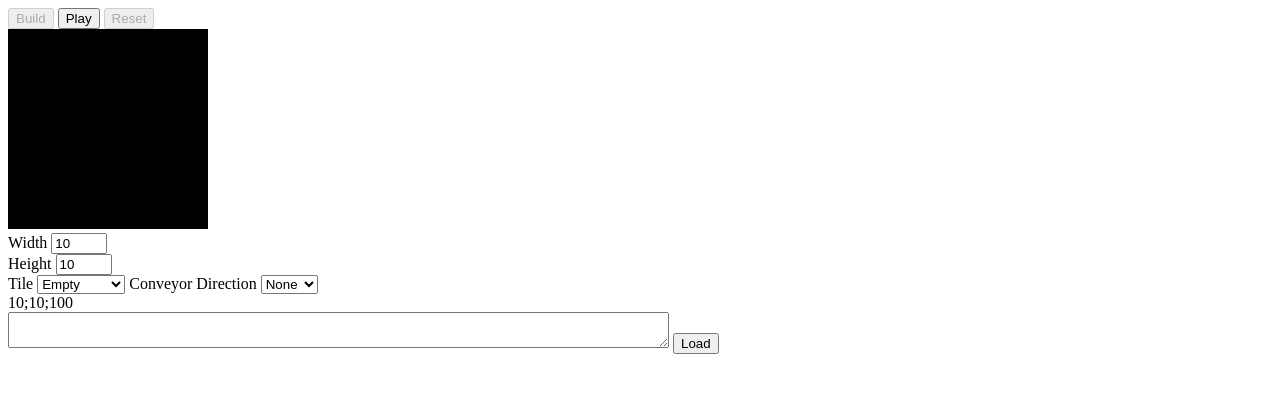
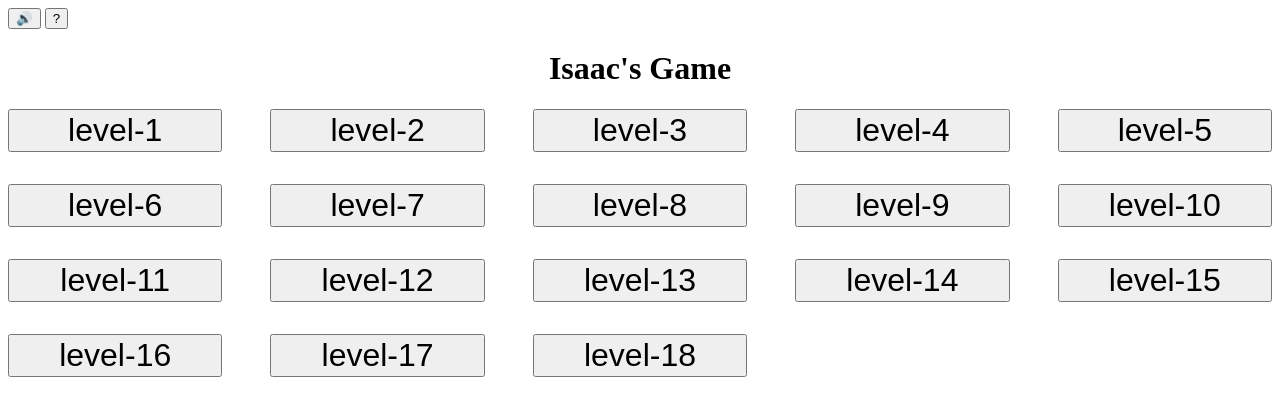
Before and after one commit to colinjeanne/falling-rocks, a website: page index.html in a window 1280 px wide. Drawn offline with Linux system fonts and the light colour scheme.

Commit message:
Add a level selection screen
This change adds a level selection screen and some initial levels. The
screen is visible initially but disappears when a level is selected.

```diff
--- a/index.html
+++ b/index.html
@@ -3,9 +3,25 @@
   <head>
     <title>Rocks</title>
     <meta charset="utf-8">
+    <link href="main.css" rel="stylesheet" />
   </head>
   <body>
     <div>
+      <div id="globalMenu">
+        <div>
+          <button id="returnToMain" hidden>Return to Main Menu</button>
+        </div>
+        <div>
+          <button id="volume">🔊</button>
+          <button id="help">?</button>
+        </div>
+      </div>
+      <div id="levelSelectionSection">
+        <h1>Isaac's Game</h1>
+        <ol>
+        </ol>
+      </div>
+      <div id="levelSection" hidden>
         <div>
           <button id="build" type="button">Build</button>
           <button id="play" type="button">Play</button>
@@ -51,16 +67,46 @@
           </div>
         </div>
       </div>
+    </div>
   </body>
   <script type="module">
     import { Board, decodeBoard, encodeBoard } from "./src/board.js";
     import BoardComponent from "./src/boardComponent.js";
+    import Levels from "./src/levels.js";
     import { State } from "./src/state.js";
 
     customElements.define("game-board", BoardComponent);
 
     const tickMs = 250;
     const tiles = new Image();
+
+    /**
+     * Generates the level selection buttons
+     *
+     * @param {HTMLElement} levelSelectionSection
+     * @param {HTMLElement} levelSection
+     * */
+    function generateLevelButtons(levelSelectionSection, levelSection, returnToMainElement, boardElement, levels) {
+      const list = levelSelectionSection.querySelector("ol");
+
+      for (const level of levels) {
+        const button = document.createElement("button");
+        button.textContent = level.name;
+
+        button.addEventListener("click", () => {
+          try {
+            levelSelectionSection.hidden = true;
+            levelSelection.hidden = false;
+            returnToMainElement.hidden = false;
+            boardElement.board = decodeBoard(level.serialized);
+          } catch (e) {
+            console.log(e);
+          }
+        });
+
+        list.appendChild(button);
+      }
+    }
 
     /**
      * Creates a generic version of the given tile
@@ -111,6 +157,9 @@
       }
     }
 
+    const returnToMainElement = document.getElementById("returnToMain");
+    const levelSelectionSection = document.getElementById("levelSelectionSection");
+    const levelSelection = document.getElementById("levelSection");
     const boardElement = document.querySelector("game-board");
     const widthInput = document.getElementById("widthInput");
     const heightInput = document.getElementById("heightInput");
@@ -127,6 +176,12 @@
     const resetButton = document.getElementById("reset");
 
     let state;
+
+    returnToMainElement.addEventListener("click", () => {
+      levelSelectionSection.hidden = false;
+      levelSection.hidden = true;
+      returnToMainElement.hidden = true;
+    });
 
     function recreateBoard() {
       boardElement.board = new Board(widthInput.valueAsNumber, heightInput.valueAsNumber);
@@ -290,5 +345,7 @@
       buildButton.click();
     });
     tiles.src = "assets/tiles.svg";
+
+    generateLevelButtons(levelSelectionSection, levelSelection, returnToMainElement, boardElement, Levels);
   </script>
 </html>
--- /dev/null
+++ b/main.css
@@ -0,0 +1,16 @@
+h1 {
+  text-align: center;
+}
+
+#levelSelectionSection ol {
+  padding: 0;
+
+  display: grid;
+  grid-template-columns: repeat(5, auto);
+  column-gap: 3em;
+  row-gap: 2em;
+}
+
+#levelSelectionSection button {
+  font-size: 200%;
+}
--- /dev/null
+++ b/src/levels.js
@@ -0,0 +1,74 @@
+export default [
+  {
+    name: "level-1",
+    serialized: "4;4;4 1Pa.6 1C4 ",
+  },
+  {
+    name: "level-2",
+    serialized: "6;6;11 1C1Pa.19 1C3 ",
+  },
+  {
+    name: "level-3",
+    serialized: "6;6;2 1D.5 1D.1C4 1D.3 1Pa.1 1D.5 1D.1C4 1D.3 ",
+  },
+  {
+    name: "level-4",
+    serialized: "7;6;3 1D.6 1D.3 1Pa.2 1W1C5 1D.6 1D.6 1W1C2 ",
+  },
+  {
+    name: "level-5",
+    serialized: "7;7;8D.3W1D.1W1C1D.1W1C1W1D.2W2D.1C1W4D.5W3D.1W1C3D.1W1D.1Pa.4W",
+  },
+  {
+    name: "level-6",
+    serialized: "20;20;7 6W12 2W6D.2W8 2W10D.2W5 1W14D.1W4 1W14D.1W3 1W16D.1W2 1W16D.1W1 1W5D.2C4D.2C5D.2W5D.2C4D.2C5D.2W18D.2W18D.2W18D.2W18D.1W1 1W2D.1C10D.1C2D.1R.2 1W3D.1C8D.1C3D.1R.3 1W3D.8C3D.1W1Pa.3 1W14D.1W5 2W10D.2W8 2W6D.2W12 6W7 ",
+  },
+  {
+    name: "level-7",
+    serialized: "8;8;1Pa.3 1W1C1D.1C1D.2W1D.1C1W1D.1W1D.1W2 1W1C1D.1 1C1W1 1W1C1D.1W1 2W1 1C3W1 1C1D.1 1W1C3 1W1C1W1C3W1 1C1D.1C5D.",
+  },
+  {
+    name: "level-8",
+    serialized: "20;20;1C4D.1W1C3D.1C1W1C2D.1C1D.1W2D.2W1D.1W1D.3W1D.5W1D.1W1D.1C1D.1W1Pa.2D.1W9D.1W3D.1W1D.1C2W1D.1W1D.3W1D.3W1D.1W1D.1W1D.1C1D.1W1C4D.1W1C1W1D.1W1C1W1D.1W1D.1C1D.1W2D.6W1D.1W1D.1W1D.1W3D.1W3D.1W1C1D.1C1W1C1D.1C1W1D.1W1D.1W1C1W3D.1W1D.1C3D.1W3D.1W1D.1W1D.9W1D.1W1D.1W1D.1W3D.1W1D.1W9D.1W3D.1W1D.1W1D.1W1D.1W8D.1C1W1D.1C1D.2C1W1D.1W1D.1W2D.4W2D.8W1D.1W1D.1W2D.1W2C1W2D.6C1W7D.1W4C1D.1W1C3W1C1W1D.4W2D.4W1C1D.1W1C1W1C1W2C1D.1W2D.1W6D.2C1W1C1W3C1W1D.1W3D.9C1W2C1W1C1W1C1W2D.9W2C1W1C1W1C3W1C1D.1W6D.1C1D.1W3C1W3C1W8D.2C1D.2C1W3C1W1C1W2D.1W5D.3C",
+  },
+  {
+    name: "level-9",
+    serialized: "5;5;3 1W1C1 1W1D.1W2 1W1 1W2 1W1 1W1D.1Pa.1W3 ",
+  },
+  {
+    name: "level-10",
+    serialized: "5;8;2 1R.4 1R.4 1R.4 1R.4 1R.2 1Pa.1 1R.1C3 1R.4 1R.2 ",
+  },
+  {
+    name: "level-11",
+    serialized: "6;8;2 1R.1D.4 1R.5 1R.5 1R.3 1Pa.1 2R.4 2W1R.3 1W1C1D.3 1W1C1D.1 ",
+  },
+  {
+    name: "level-12",
+    serialized: "2;3;1R.1 1Pa.1 1C1 ",
+  },
+  {
+    name: "level-13",
+    serialized: "4;9;1R.3 1C3 1Pa.11 1R.3 1W1R.3 1D.1R.1 1C1 1D.1 ",
+  },
+  {
+    name: "level-14",
+    serialized: "9;9;3 1W1 1W1R.2W3 1W1 1W1R.2W1 1R.1 1W1 1W1R.2W1 1R.3 1W1R.2W1 1R.1Pa.1R.2 1R.1D.1C1 1D.1W1D.2W1 2W5 1W1 2W1 1C6 1W5 1W1 2W",
+  },
+  {
+    name: "level-15",
+    serialized: "6;6;1Pa.>1C>3D.>1D.v1 v1 <2D.<1W1D.v1Cv2W1 ^1W1 v1 >1 v1W1 ^1W1 v1D.1C<1W1C^1C<1 <6W",
+  },
+  {
+    name: "level-16",
+    serialized: "9;9;2 1R.1 1R.1~+2 1W4 1W2 1W4 1W2 1W5 1C1 1D.1R.6 2W8 1D.8 1C3 1D.4W1R.2W1 1D.2 1Pa.1 1R.3 ",
+  },
+  {
+    name: "level-17",
+    serialized: "5;6;1C1R.1 1~+2 1W3 1C1D.1R.4 1W1D.1W1 1Pa.2 1C2 1W1 1W",
+  },
+  {
+    name: "level-18",
+    serialized: "20;20;1 v2 <4D.<1~+2 9R.1 1 v1Pa.>1 >1R.>1 >1 v1D.^2 1 >9D.>3 v4 <1D.^2 1 ^1 v8~+<1 <2 v1W1R.1 >1 v1D.^2 1 ^1 v9 2 v2 >1R.^1 v1C^2 1 ^2 >1 v7W2 v1 ^1 <1W1 v1C^2 1 ^1R.1 1 >1R.>5~+>1~+v1 v2 >1 ^1W1 >1 ^2 1 ^2W1 1W1 v5 <1 v3 1W1R.3 1 ^2 <2 5D.>2 v2 2~+1W1R.3 1W1 ^2 1D.v4D.<1 <1 v2 3~+1W1D.1W2 >1 ^2 5D.>2 v6W2 1R.^4 1D.v4D.<1 <1 >1C1D.>1C>1D.>4 >1C^4 4C>1Cv1 1W1C1D.<1C<1D.<1 1W7 1Cv4C<1 1W1 v1W2 >1 ^1W7 4C>1Cv1 1W1 v1W1 ^3W7 1Cv4C<1 1W1 v1W1 ^1 <2W6 1W1D.>1D.v1W2D.>1D.v1W1 v2W1D.^1C<1W7 1W2D.>1D.^1W1D.v1W1C1C>1 v1D.>1D.^1W5 7R.1D.v1W1D.>1C>1 >1 ^2W3 1W1 1D.v7D.<7W1 1W1 1W1 7D.>1C",
+  },
+];
```
Lines whose indentation alone changed are shown as unchanged.
